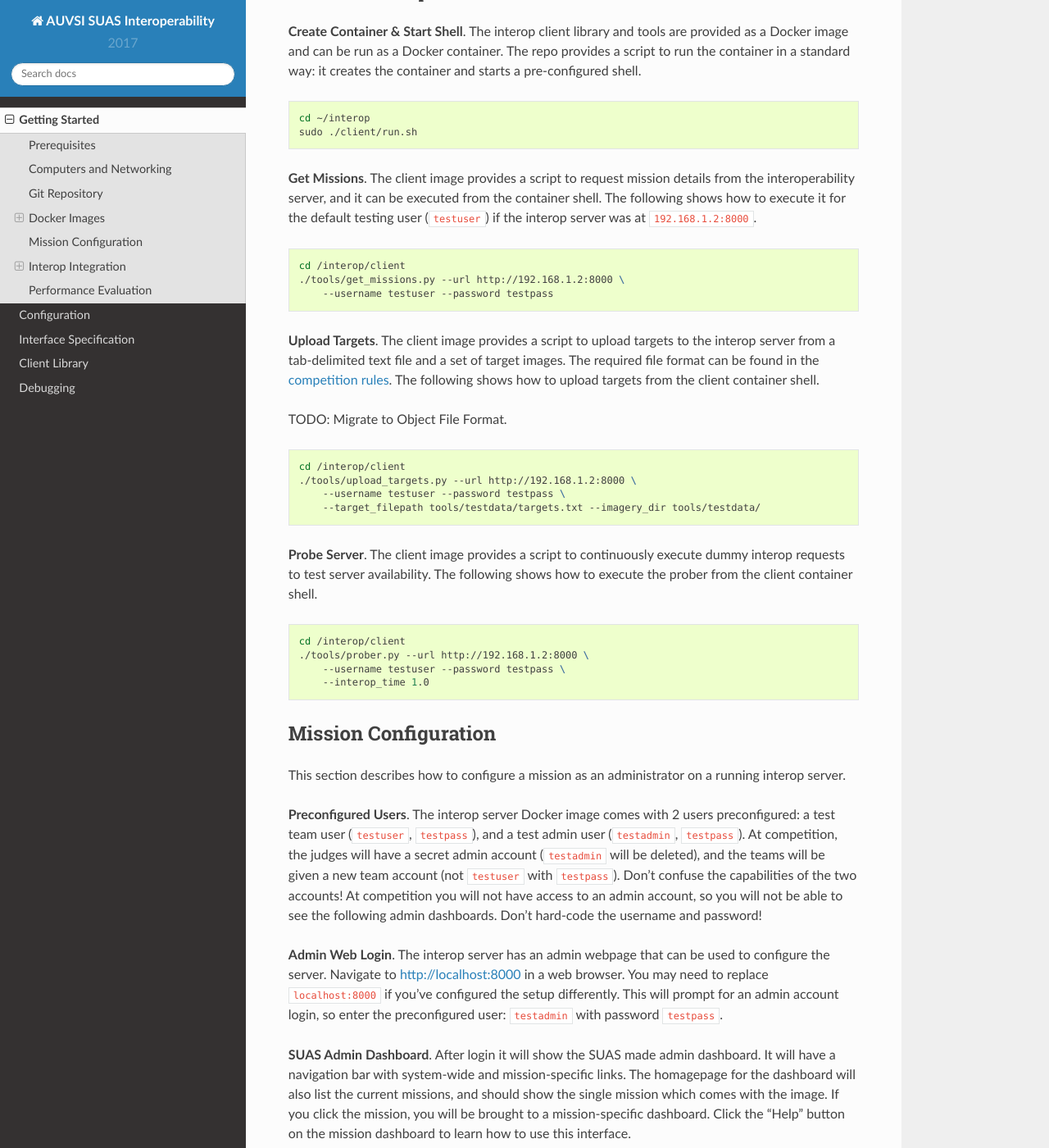
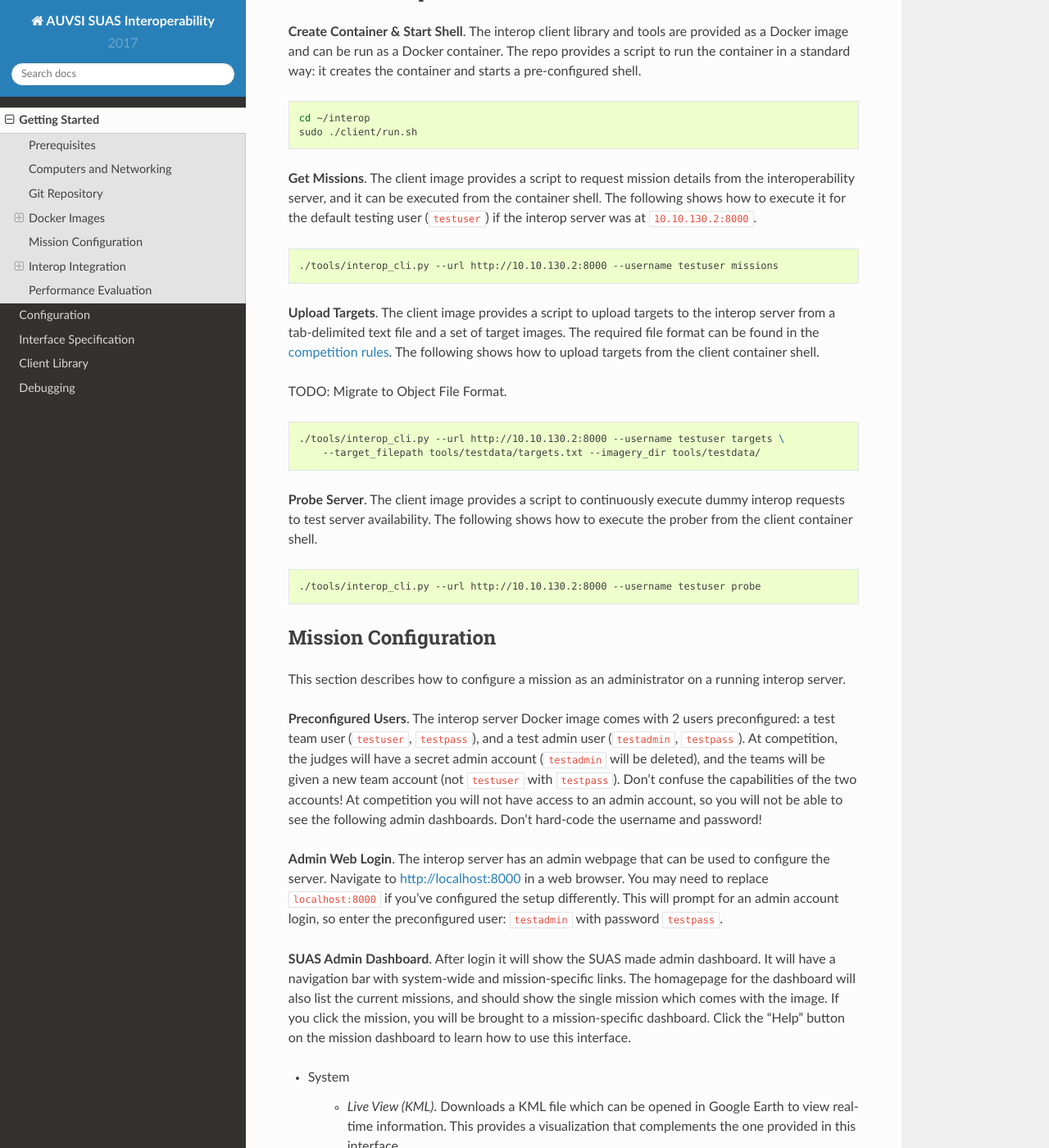
Before and after one commit to williamstern/interop, a Sphinx documentation site: the page built from docs/getting_started.rst, in a window 1280 px wide and 1400 px high, scrolled down 3796 px. Shown: the whole window at 82% size. Built offline with Sphinx 7.4.7 and the Read the Docs theme 2.0.0, drawn with Linux system fonts in a browser that asks for light colours.

Commit message:
Update docs for interop_cli.

```diff
--- a/docs/getting_started.rst
+++ b/docs/getting_started.rst
@@ -229,13 +229,11 @@ container and starts a pre-configured shell.
 **Get Missions**. The client image provides a script to request mission details
 from the interoperability server, and it can be executed from the container
 shell. The following shows how to execute it for the default testing user
-(``testuser``) if the interop server was at ``192.168.1.2:8000``.
+(``testuser``) if the interop server was at ``10.10.130.2:8000``.
 
 .. code-block:: bash
 
-    cd /interop/client
-    ./tools/get_missions.py --url http://192.168.1.2:8000 \
-        --username testuser --password testpass
+    ./tools/interop_cli.py --url http://10.10.130.2:8000 --username testuser missions
 
 **Upload Targets**. The client image provides a script to upload targets to the
 interop server from a tab-delimited text file and a set of target images. The
@@ -247,9 +245,7 @@ TODO: Migrate to Object File Format.
 
 .. code-block:: bash
 
-    cd /interop/client
-    ./tools/upload_targets.py --url http://192.168.1.2:8000 \
-        --username testuser --password testpass \
+    ./tools/interop_cli.py --url http://10.10.130.2:8000 --username testuser targets \
         --target_filepath tools/testdata/targets.txt --imagery_dir tools/testdata/
 
 **Probe Server**. The client image provides a script to continuously execute
@@ -258,10 +254,7 @@ execute the prober from the client container shell.
 
 .. code-block:: bash
 
-    cd /interop/client
-    ./tools/prober.py --url http://192.168.1.2:8000 \
-        --username testuser --password testpass \
-        --interop_time 1.0
+    ./tools/interop_cli.py --url http://10.10.130.2:8000 --username testuser probe
 
 
 Mission Configuration
```
